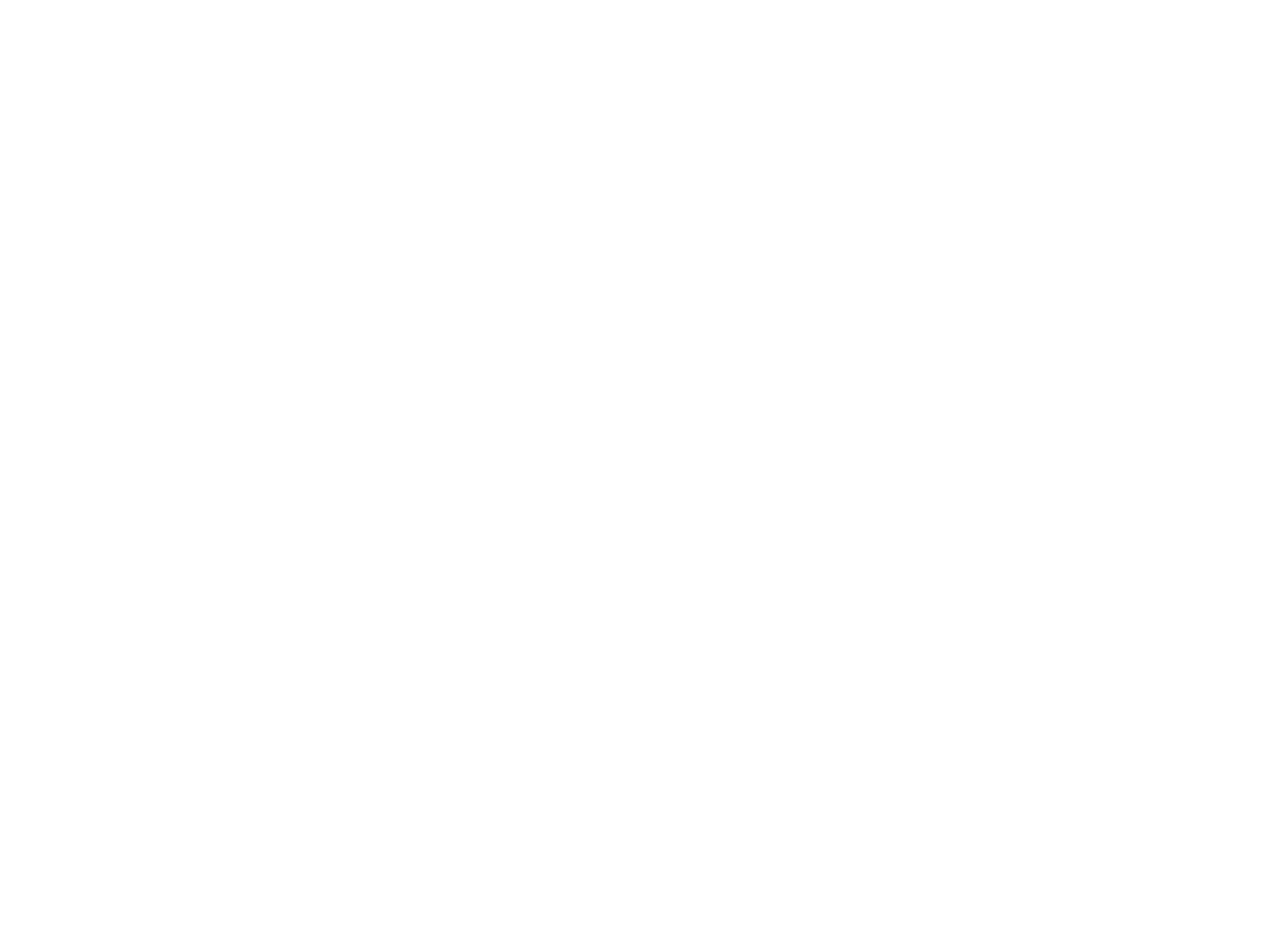
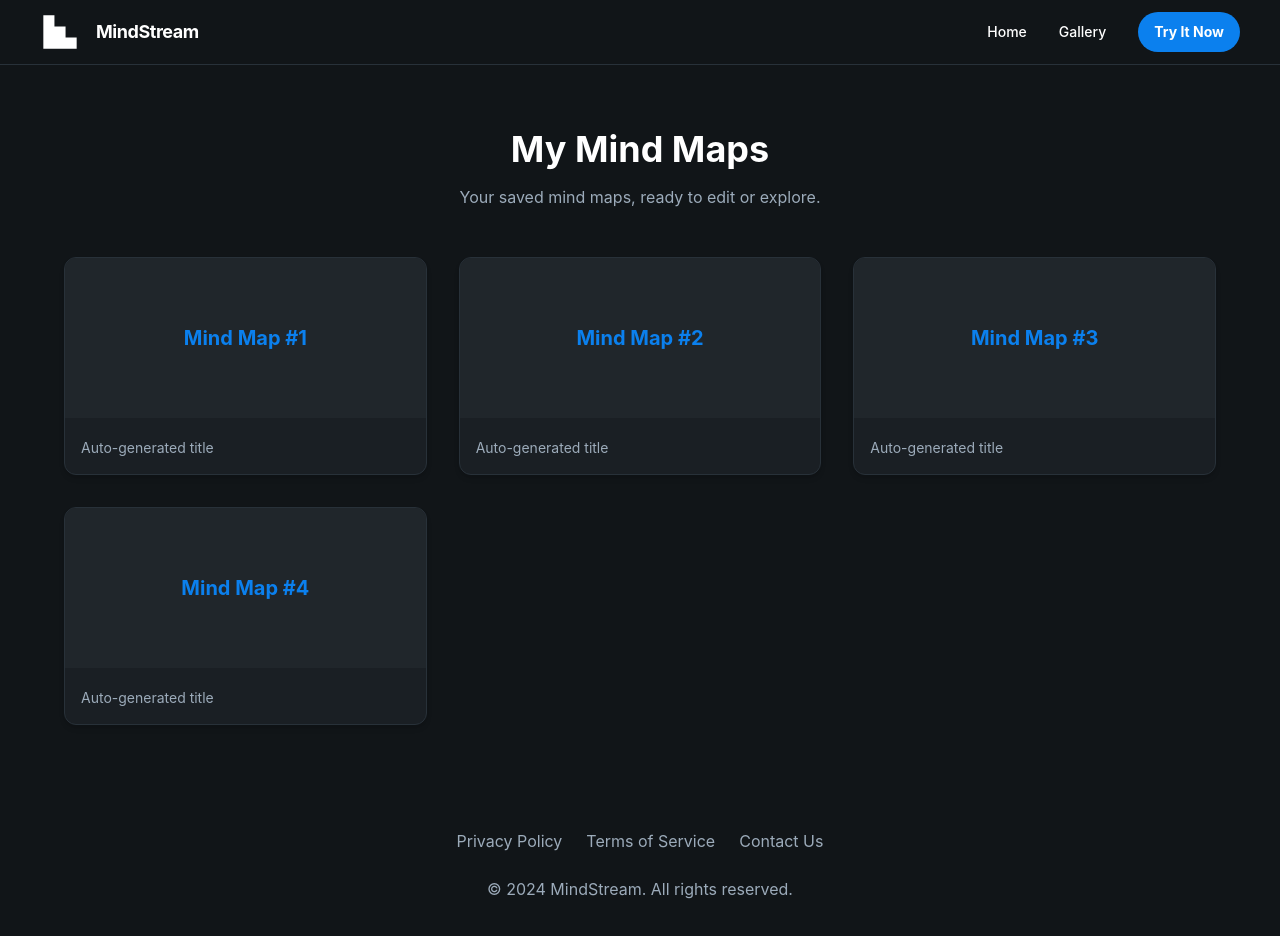
Before and after one commit to AyaanMKhan/MindStream, a React (Vite) app in the folder frontend/: page /mymindmaps in a window 1280 px wide. Before the commit this address had no page. Shown: the top 936 px of the page. Before the commit the page ends 800 px from the top, so only its background shows below. Built offline with nearby package versions, Linux system fonts and the light colour scheme.

Commit message:
store formatted json to db/add myMindmaps page

```diff
--- a/frontend/src/App.jsx
+++ b/frontend/src/App.jsx
@@ -5,7 +5,7 @@
 import GraphPage from './GraphPage.jsx'
 import GalleryPage from './Gallery.jsx'
 import AboutPage from './AboutPage.jsx'
-
+import MyMindMaps from './MyMindmaps.jsx'
 
 function MindMapApp() {
   const [assemblyAIJson, setAssemblyAIJson] = useState('')
@@ -145,6 +145,7 @@
         <Route path="/graph" element={<GraphPage />} />
         <Route path="/gallery" element={<GalleryPage />} />
         <Route path="/about" element={<AboutPage />} />
+        <Route path="/mymindmaps" element={<MyMindMaps />}/>
       </Routes>
     </Router>
   )
--- a/frontend/src/GraphPage.jsx
+++ b/frontend/src/GraphPage.jsx
@@ -305,6 +305,17 @@
       }
       // Apply Dagre layout
       const { nodes: layoutedNodes, edges: layoutedEdges } = getLayoutedElements(newNodes, newEdges);
+      await fetch('http://localhost:8000/api/save-mindmap', {
+        method: 'POST',
+        headers: { 'Content-Type': 'application/json' },
+        body: JSON.stringify({
+          title: inputText.slice(0, 100), // Optional: small title
+          modeUsed,
+          nodes: layoutedNodes,
+          edges: layoutedEdges,
+          timestamp: new Date().toISOString(),
+        })
+      });
       setNodes(layoutedNodes);
       setEdges(layoutedEdges);
     } catch (err) {
--- /dev/null
+++ b/frontend/src/MyMindmaps.jsx
@@ -0,0 +1,89 @@
+import React, { useEffect, useState } from 'react';
+import { Link } from 'react-router-dom';
+
+export default function MyMindMaps() {
+  const [mindmaps, setMindmaps] = useState([]);
+  const [loading, setLoading] = useState(true);
+
+  // Simulated API call — replace with real backend call
+  useEffect(() => {
+    const fetchMindmaps = async () => {
+      try {
+        // Replace this with your real API call
+        const data = [
+          { id: '1', title: 'Mind Map #1', description: 'Auto-generated title' },
+          { id: '2', title: 'Mind Map #2', description: 'Auto-generated title' },
+          { id: '3', title: 'Mind Map #3', description: 'Auto-generated title' },
+          { id: '4', title: 'Mind Map #4', description: 'Auto-generated title' },
+        ];
+
+        setMindmaps(data);
+      } catch (error) {
+        console.error('Failed to fetch mindmaps:', error);
+      } finally {
+        setLoading(false);
+      }
+    };
+
+    fetchMindmaps();
+  }, []);
+
+  return (
+    <div className="flex flex-col min-h-screen bg-[#111518] text-white" style={{ fontFamily: 'Inter, "Noto Sans", sans-serif' }}>
+      <header className="flex items-center justify-between border-b border-[#283139] px-10 py-3">
+        <div className="flex items-center gap-4">
+          <div className="h-10 w-10 text-white">
+            <svg viewBox="0 0 48 48" fill="none" xmlns="http://www.w3.org/2000/svg" className="h-full w-full">
+              <path d="M4 4H17.3334V17.3334H30.6666V30.6666H44V44H4V4Z" fill="currentColor" />
+            </svg>
+          </div>
+          <h2 className="text-lg font-bold tracking-tight">MindStream</h2>
+        </div>
+        <div className="flex items-center gap-8">
+          <Link to="/" className="text-sm font-medium">Home</Link>
+          <Link to="/gallery" className="text-sm font-medium hover:text-[#0b80ee] transition-colors">Gallery</Link>
+          <Link to="/mindmap" className="h-10 rounded-full bg-[#0b80ee] px-4 text-sm font-bold flex items-center">Try It Now</Link>
+        </div>
+      </header>
+
+      <main className="flex flex-col items-center justify-center flex-1 px-10 py-16">
+        <h1 className="text-4xl font-bold mb-4 text-center">My Mind Maps</h1>
+        <p className="text-[#9cabba] mb-12 max-w-xl text-center">Your saved mind maps, ready to edit or explore.</p>
+
+        {loading ? (
+          <p className="text-[#9cabba] text-sm">Loading your mind maps...</p>
+        ) : mindmaps.length === 0 ? (
+          <p className="text-[#9cabba] text-sm">You haven’t created any mind maps yet.</p>
+        ) : (
+          <div className="grid gap-8 md:grid-cols-3 w-full max-w-6xl">
+            {mindmaps.map((map, index) => (
+              <Link to={`/mindmap/${map.id}`} key={map.id} className="group hover:scale-[1.02] transition-transform">
+                <div className="bg-[#1a1f24] rounded-xl overflow-hidden shadow-md border border-[#283139]">
+                  <div className="h-40 flex items-center justify-center bg-[#20262b] text-[#0b80ee] text-xl font-bold">
+                    {map.title || `Mind Map #${index + 1}`}
+                  </div>
+                  <div className="p-4">
+                    <p className="text-sm text-[#9cabba] mt-1">{map.description}</p>
+                  </div>
+                </div>
+              </Link>
+            ))}
+          </div>
+        )}
+      </main>
+
+      <footer className="flex justify-center bg-[#111518] py-10">
+        <div className="flex w-full max-w-[960px] flex-col items-center gap-6 text-[#9cabba]">
+          <div className="flex flex-wrap items-center justify-center gap-6">
+            {['Privacy Policy', 'Terms of Service', 'Contact Us'].map((link) => (
+              <a key={link} href="#" className="text-base font-normal">
+                {link}
+              </a>
+            ))}
+          </div>
+          <p className="text-base">© 2024 MindStream. All rights reserved.</p>
+        </div>
+      </footer>
+    </div>
+  );
+}
```
Also changed, not shown: 2 other files (tests, documents, lock files or other folders).
